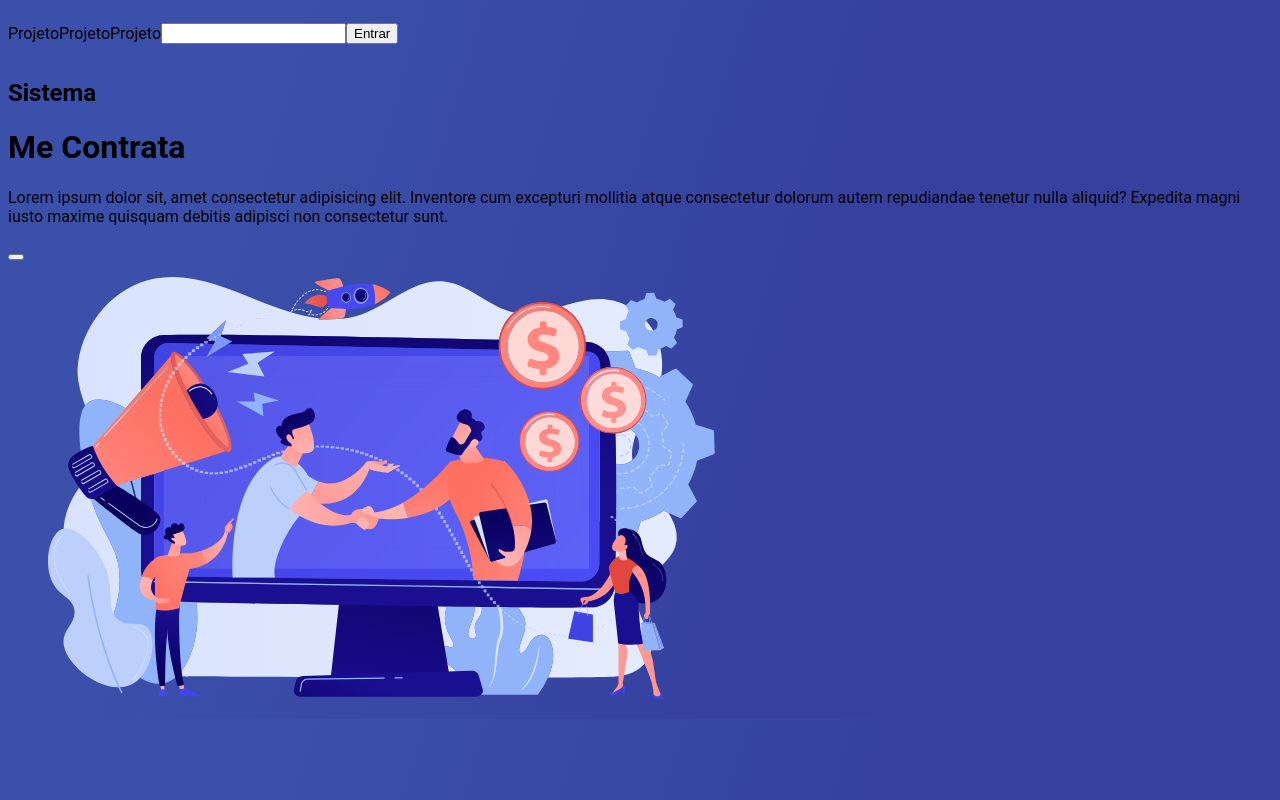
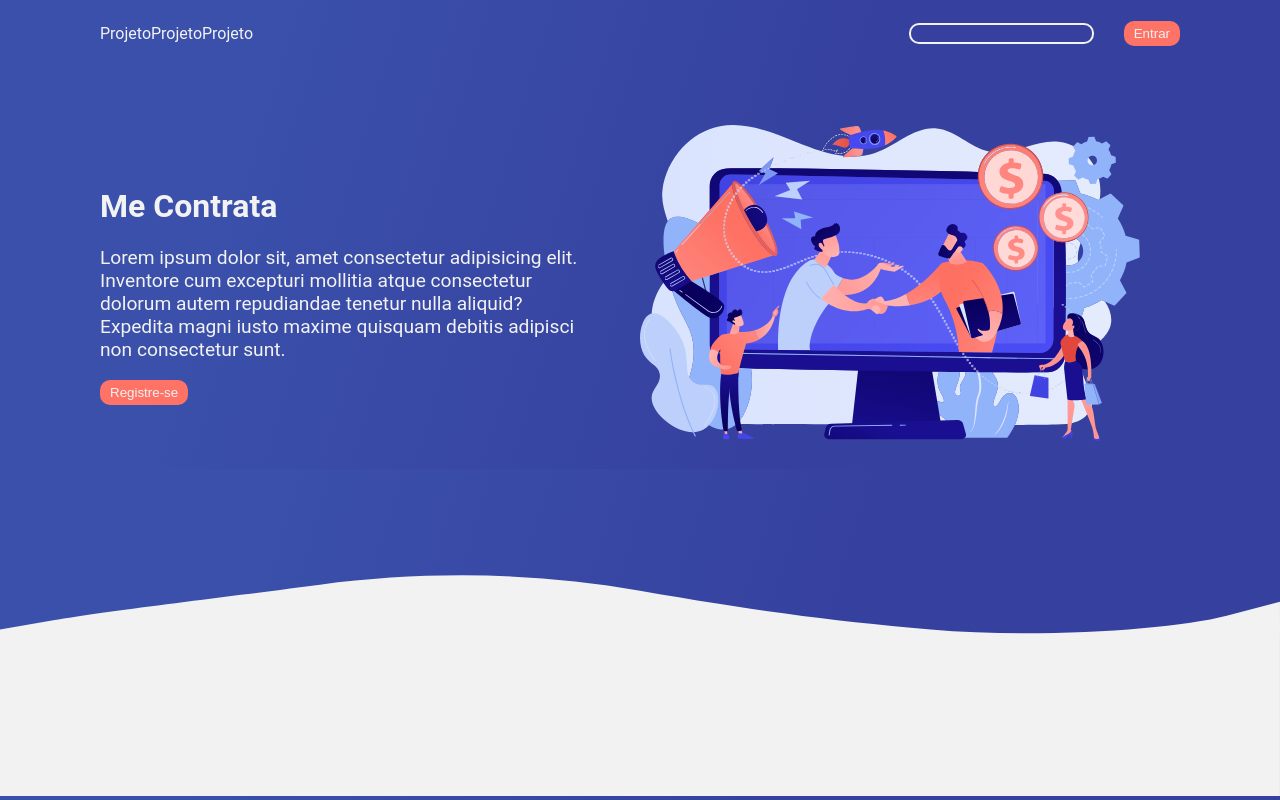
Before and after one commit to Me-Contrata/front-end, a Vue app: page / in a window 1280 px wide. Built offline with nearby package versions, Linux system fonts and the light colour scheme.

Commit message:
UI: add components

```diff
--- a/src/assets/style.css
+++ b/src/assets/style.css
@@ -1,4 +1,24 @@
+:root {
+  --primary-color: #fe7366;
+  --text-color: #f2f2f2;
+  --second-text: #363636;
+}
+
 body {
   background: linear-gradient(106.77deg, #3A50AA 12%, #3A50AA 19.52%, #36419F 61.76%, #36419F 77.39%);
   font-family: 'Roboto', sans-serif;
 }
+
+#app {
+  align-items: center;
+  color: var(--text-color);
+  display: flex;
+  justify-content: space-between;
+  width: 100%;
+  max-width: calc(100vw - 200px);
+  margin: 0 auto;
+}
+
+img {
+  max-width: 100%;
+}
--- a/src/components/HeaderPublic.vue
+++ b/src/components/HeaderPublic.vue
@@ -1,5 +1,5 @@
 <template>
-  <div class="header">
+  <div class="header-component">
     <header class="header">
         <nav class="header__nav">
           <p>Projeto</p> <!--Adicionar router-link posteriormente-->
@@ -7,26 +7,27 @@
           <p>Projeto</p>
         </nav>
 
-        <div class="header__search">
-          <input type="text">
-          <button>Entrar</button>
-        </div>
+        <search/>
     </header>
   </div>
 </template>
 
 <script>
+import Search from './Search'
 export default {
-
+  components: {
+    Search
+  }
 }
 </script>
 
-<style>
+<style scoped>
 .header {
   align-items: center;
   background: transparent;
   display: flex;
   justify-content: space-between;
+  width: 100%;
 }
 
 .header__nav {
--- /dev/null
+++ b/src/components/Search.vue
@@ -0,0 +1,35 @@
+<template>
+  <div class="search">
+    <input class="search__input"
+      type="text"
+    >
+    <button class="search__btn">
+      Entrar
+    </button>
+  </div>
+</template>
+
+<script>
+export default {
+
+}
+</script>
+
+<style scoped>
+.search__input {
+  background: transparent;
+  border: 2px solid #f2f2f2;
+  border-radius: 10px;
+  margin-right: 30px;
+  outline: none;
+}
+
+.search__btn {
+  background: var(--primary-color);
+  border-radius: 10px;
+  border: none;
+  color: var(--text-color);
+  padding: 5px 10px;
+  text-align: center;
+}
+</style>
--- a/src/views/Home.vue
+++ b/src/views/Home.vue
@@ -3,15 +3,18 @@
     <HeaderPublic/>
     <main class="main">
     <div class="main__text">
-      <h2 class="text__subtitle">Sistema</h2>
       <h1 class="text__title">Me Contrata</h1>
       <p class="text__description">Lorem ipsum dolor sit, amet consectetur adipisicing elit. Inventore cum excepturi mollitia atque consectetur dolorum autem repudiandae tenetur nulla aliquid? Expedita magni iusto maxime quisquam debitis adipisci non consectetur sunt.</p>
-      <button class="text__btn"></button>
+      <button class="text__btn">Registre-se</button>
     </div>
-      <figure>
-        <img src="../assets/g10.svg" alt="">
+      <figure class="main__figure">
+        <img class="figure__img" src="../assets/g10.svg" alt="">
       </figure>
     </main>
+
+    <figure class="home__figure">
+        <img class="figure__wave" src="../assets/Vector.svg" alt="">
+    </figure>
   </div>
 </template>
 
@@ -26,5 +29,43 @@ export default {
 </script>
 
 <style scoped>
+.main {
+  display: flex;
+  justify-content: space-between;
+  align-items: center;
+  width: 100%;
+  margin-top: 50px;
+}
 
+.text__description {
+  font-size: clamp(.80rem, 2.5vw, 1.2rem);
+  max-width: 500px;
+}
+
+.text__btn {
+  background: var(--primary-color);
+  border-radius: 10px;
+  border: none;
+  color: var(--text-color);
+  cursor: pointer;
+  padding: 5px 10px;
+  text-align: center;
+}
+
+.main__figure {
+  max-width: 500px;
+}
+
+.figure__img {
+  width: 100%;
+}
+
+.home__figure {
+  position: fixed;
+  left: 0;
+  bottom: 0;
+  width: 100%;
+  z-index: -9;
+  margin: 0;
+}
 </style>
```
Also changed, not shown: src/assets/Vector.svg (added).
